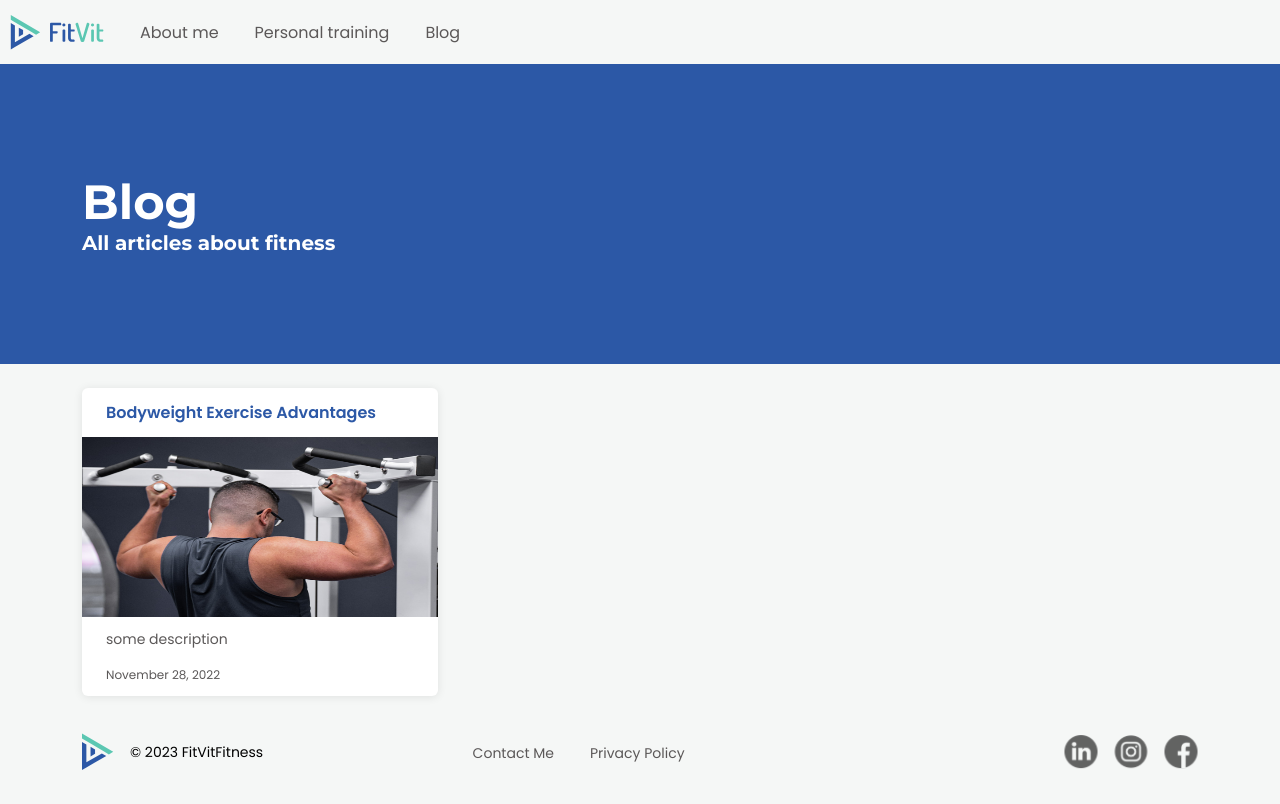
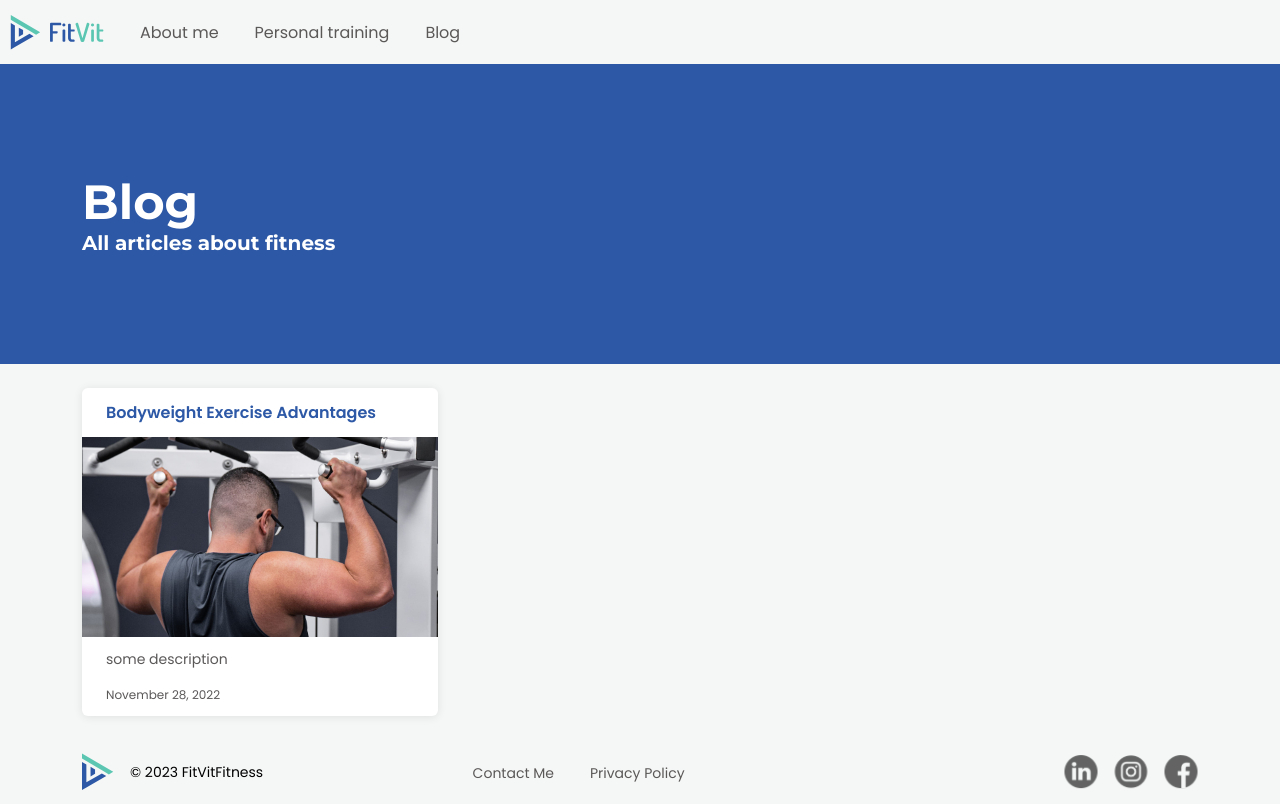
Before and after one commit to JGSolutions/fitvitfitness, a Next.js app: page /blog in a window 1280 px wide. Built offline with nearby package versions, Linux system fonts and the light colour scheme.

Commit message:
fixed width

```diff
--- a/components/blog-item/blog-item.module.css
+++ b/components/blog-item/blog-item.module.css
@@ -14,8 +14,13 @@
 
 .imageSection {
     width: 100%;
-    height: 180px;
+    height: 200px;
+
     position: relative;
+}
+
+.imageSection img {
+    object-fit: cover;
 }
 
 .contentSection {
```
